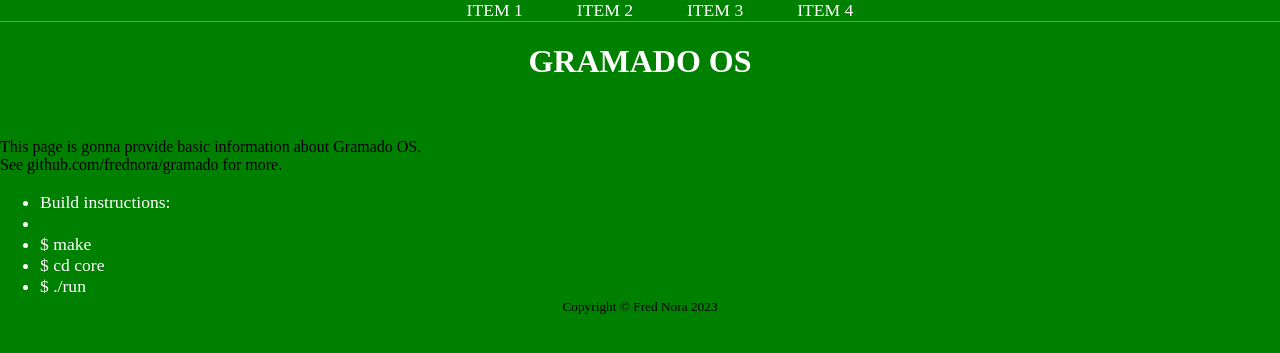
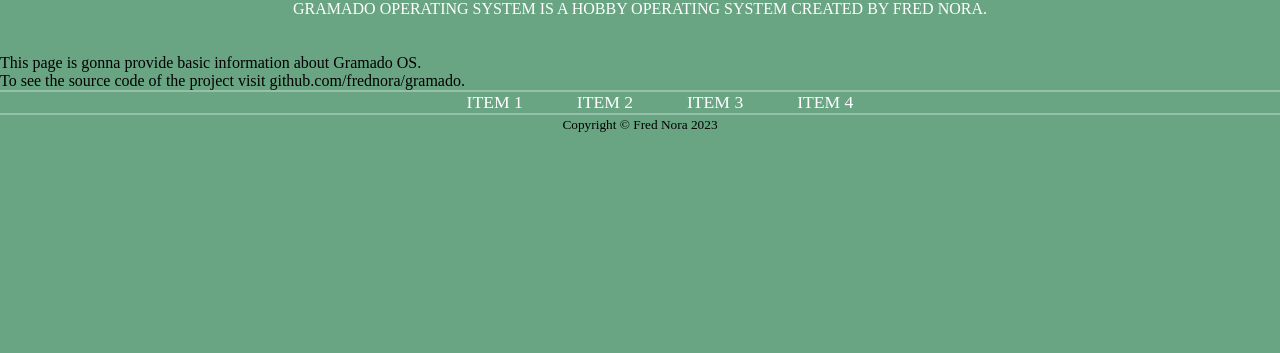
Before and after one commit to gramado/gramado.github.io, a PHP site: page / in a window 1280 px wide. Shown: the top 353 px of the page. Run offline with PHP 8.4, Linux system fonts and the light colour scheme.

Commit message:
index and style: Access...

```diff
--- a/index.html
+++ b/index.html
@@ -3,7 +3,7 @@
 <html lang="en">
 
 <head>
-<title>Gramado's web page</title>
+<title>This is a web page for Gramado Operating System</title>
 <meta
     charset="UTF-8">
 <meta
@@ -20,6 +20,34 @@
 
 <body id="page-top">
 
+    <!-- Main header -->
+    <header>
+        <div class="main-header">
+            Gramado Operating System is a hobby operating system created by Fred Nora.
+        </div>
+    </header>
+
+    <!-- Section 1 -->
+    <section>
+        <br>
+        <div>
+        <br>This page is gonna provide basic information about Gramado OS.
+        <br>To see the source code of the project visit github.com/frednora/gramado.
+        </div>
+    </section>
+
+    <!-- Section 2 -->
+    <section>
+    <div>
+    </div>
+    </section>
+
+    <!-- Section 3 -->
+    <section>
+    <div>
+    </div>
+    </section>
+
     <!-- Navigation bar -->
     <nav class="nav main-nav">
         <ul>
@@ -29,39 +57,6 @@
             <li><a href="file4.html"> Item 4</a></li>
         </ul>
     </nav>
-
-    <!-- Main header -->
-    <header>
-        <h1 class="main-header">Gramado OS</h1>
-    </header>
-
-    <!-- Section 1 -->
-    <section>
-        <br>
-        <div>
-            <br> This page is gonna provide basic information about Gramado OS.
-            <br> See github.com/frednora/gramado for more.
-        </div>
-
-        <br>
-        <div class="main-text">
-            <ul>
-            <li> Build instructions: </li>
-            <li></li>
-            <li> $ make</li>
-            <li> $ cd core</li>
-            <li> $ ./run</li>
-            </ul>
-        </div>
-    </section>
-
-    <!-- Section 2 -->
-    <div>
-    </div>
-
-    <!-- Section 3 -->
-    <div>
-    </div>
 
     <!-- Footer -->
     <footer>
--- a/style.css
+++ b/style.css
@@ -6,7 +6,7 @@
 html, body {
     margin: 0;
     padding: 0;
-    background-color: green;
+    background-color: #69A583;
 }
 
 .nav {
@@ -34,9 +34,10 @@ html, body {
 }
 
 .main-nav {
+    border-top: 2px solid rgba(255, 255, 255, .3);
     text-align: center;
     font-size: 1.1em;
-    border-bottom: 1px solid rgba(255, 255, 255, .3);
+    border-bottom: 2px solid rgba(255, 255, 255, .3);
 }
 
 .main-header {
```
